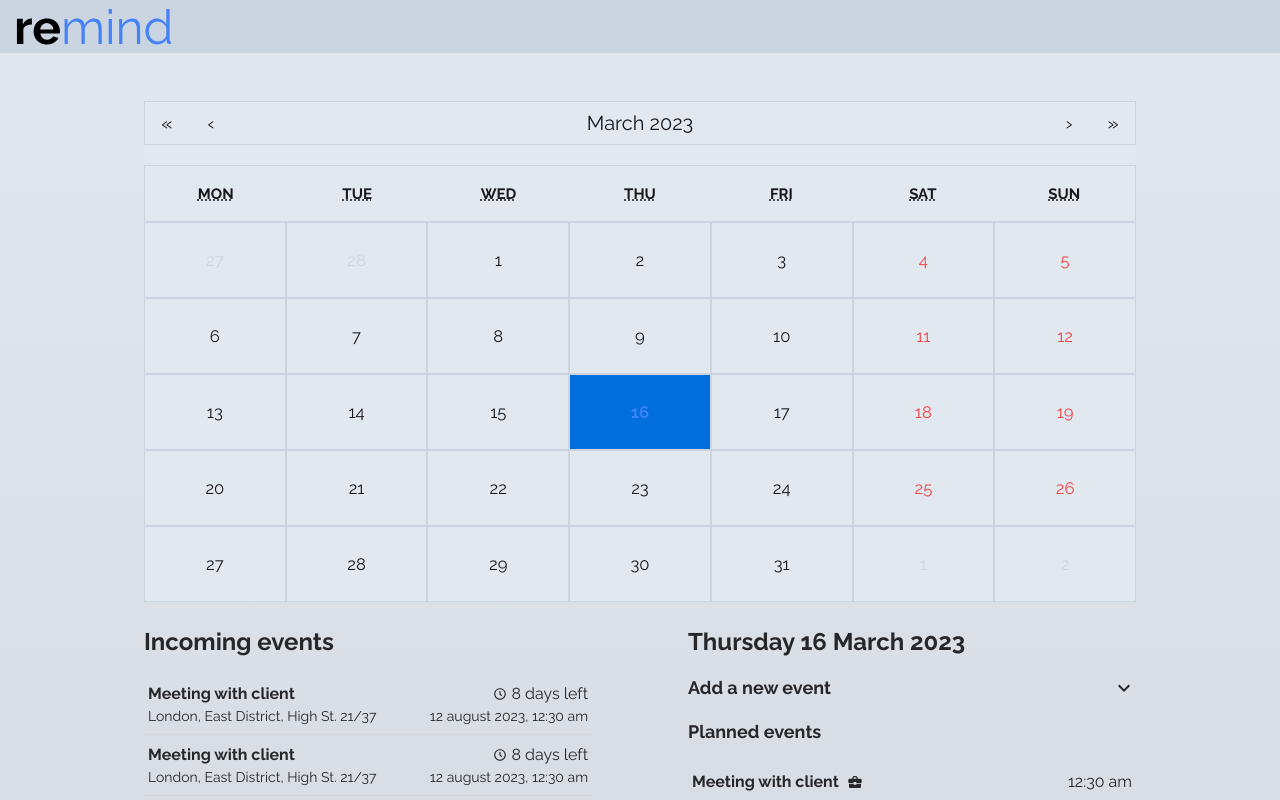
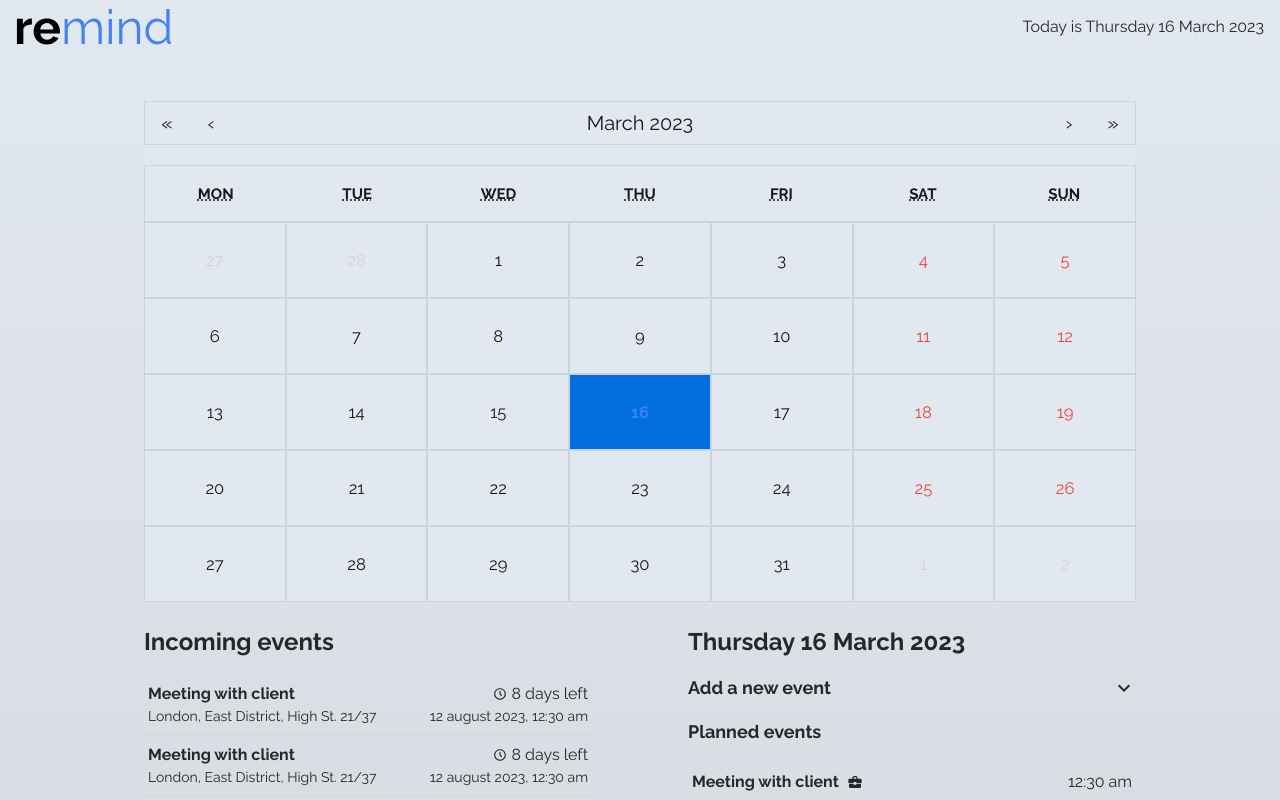
Before and after one commit to zwiro/remind-calendar-app, a React (Vite) app: page / in a window 1280 px wide. Shown: the top 800 px of the page. Built offline with nearby package versions, Linux system fonts and the light colour scheme.

Commit message:
Added date to logobar

```diff
--- a/src/components/LogoBar.tsx
+++ b/src/components/LogoBar.tsx
@@ -1,10 +1,17 @@
 import logo from "../assets/logo.svg"
-import SectionContainer from "./SectionContainer"
 
 function LogoBar() {
+  const todayDate = new Date().toLocaleDateString("en-UK", {
+    day: "2-digit",
+    month: "long",
+    year: "numeric",
+    weekday: "long",
+  })
+
   return (
-    <div className="bg-slate-300 px-4 py-2">
+    <div className="flex items-center justify-between px-4 py-2">
       <img src={logo} alt="" />
+      <p>Today is {todayDate}</p>
     </div>
   )
 }
--- a/src/components/RadioInput.tsx
+++ b/src/components/RadioInput.tsx
@@ -1,4 +1,8 @@
+import { useState } from "react"
+
 function RadioInput({ value }: { value: string }) {
+  const [option, setOption] = useState("private")
+  console.log(option)
   return (
     <>
       <input
@@ -8,6 +12,7 @@ function RadioInput({ value }: { value: string }) {
         value={value}
         className={`peer/${value} hidden`}
         defaultChecked={value === "private"}
+        onChange={(e) => setOption(e.target.value)}
       />
       <label
         htmlFor={value}
```
